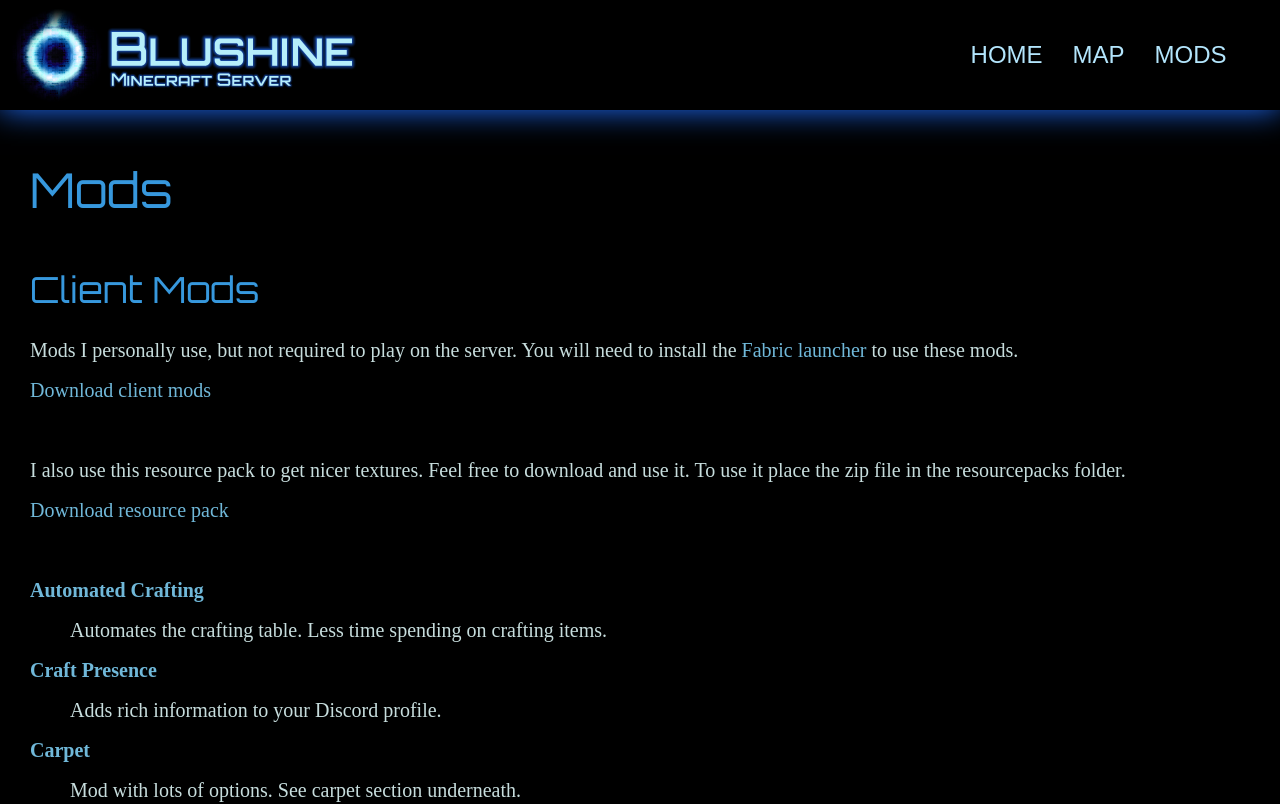
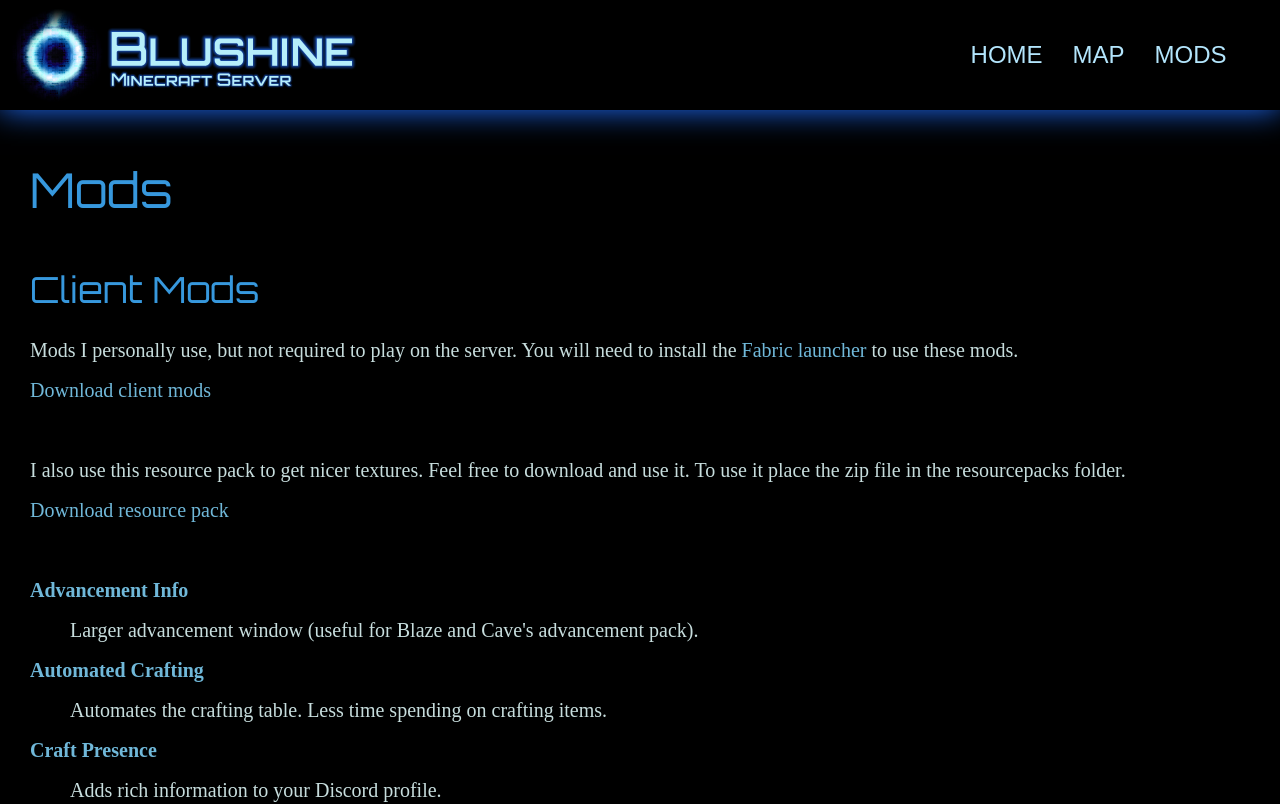
Before and after one commit to Senth/blushine-web, a React (Create React App) app in the folder frontend/: page /mods in a window 1280 px wide. Shown: the top 804 px of the page. Built offline with nearby package versions, Linux system fonts and the light colour scheme; no server answers; a web font is replaced by a local one.

Commit message:
✨ Blaze and Cave's advancements + advancement info

```diff
--- a/frontend/src/Pages/ModPage.tsx
+++ b/frontend/src/Pages/ModPage.tsx
@@ -28,6 +28,10 @@ const ModPage: React.FC<Props> = (props) => {
         </a>
       </p>
       <dl>
+        <Mod href="https://www.curseforge.com/minecraft/mc-mods/advancementinfo" name="Advancement Info">
+          Larger advancement window (useful for Blaze and Cave's advancement pack).
+        </Mod>
+
         <Mod href="https://www.curseforge.com/minecraft/mc-mods/automated-crafting" name="Automated Crafting">
           Automates the crafting table. Less time spending on crafting items.
         </Mod>
@@ -166,6 +170,9 @@ const ModPage: React.FC<Props> = (props) => {
           ></iframe>
         </dd>
 
+        <dt>Blaze and Cave's Advancement Pack</dt>
+        <dd>Adds over 850 advancements to the game.</dd>
+
         <dt>Droppers to Dispensers</dt>
         <dd>Allows you to craft Disperser with 1 dropper, 3 sticks, and 3 string.</dd>
 
```
